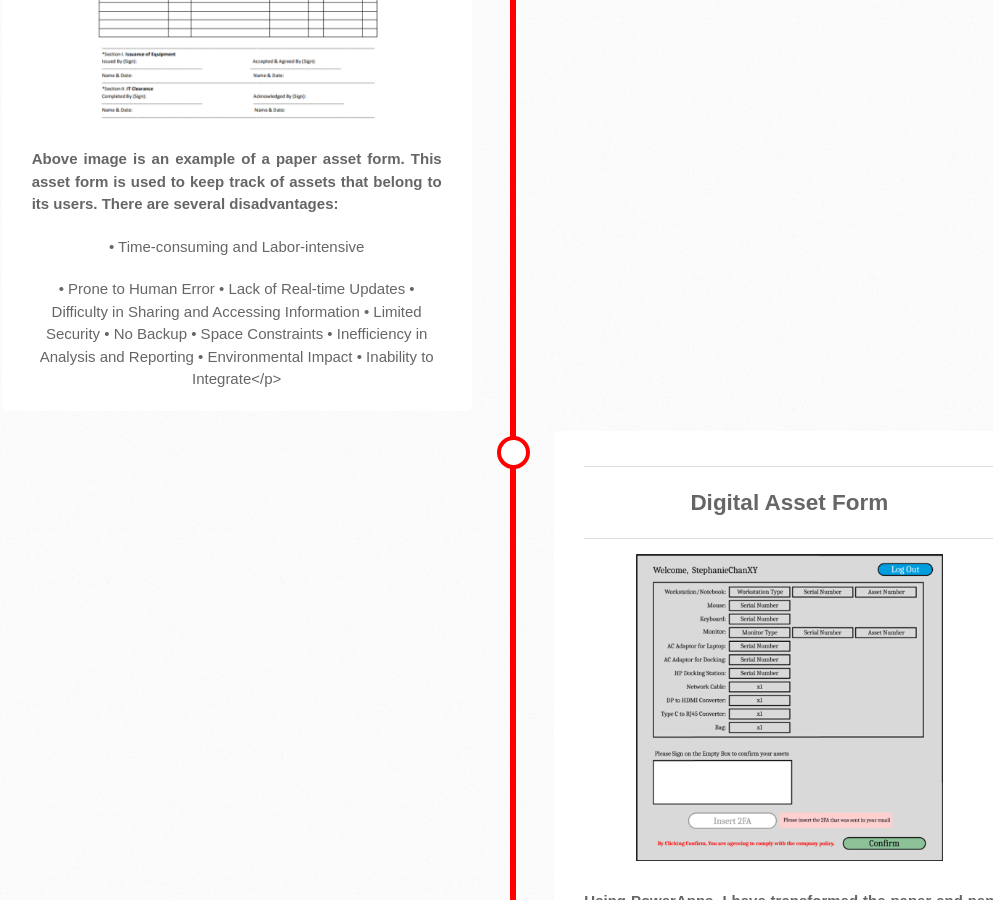
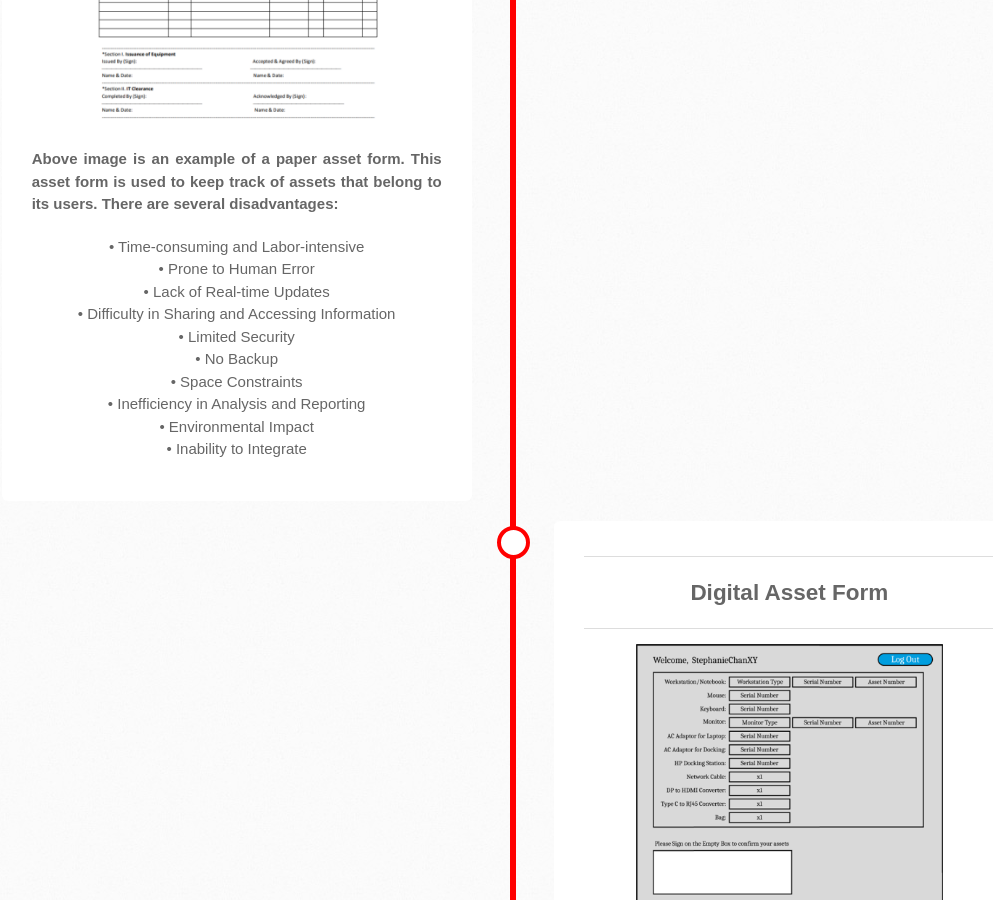
Before and after one commit to xianyichan/stephaniechan.github.io, a Jekyll site: the page built from project02.md, in a window 1280 px wide and 900 px high, scrolled down 619 px. Shown: the whole window, without its empty margins (127-1120 px from the left). Built offline with Jekyll 4.4.1, drawn with Linux system fonts in a browser that asks for light colours; our own code applies the rules of GitHub Pages for plain Markdown files; the repository's description, which GitHub fills in, is left out.

Commit message:
Update project02.md

```diff
--- a/project02.md
+++ b/project02.md
@@ -54,16 +54,16 @@
       <hr>
       <img src="./assets/images/PhysicalAsset.png" alt="Image 1" width="75%" height="auto">
       <p style="font-weight: bolder; text-align:justify"><br>Above image is an example of a paper asset form. This asset form is used to keep track of assets that belong to its users. There are several disadvantages:</p>
-      <p style="text-align:leaft">• Time-consuming and Labor-intensive</p>
-• Prone to Human Error
-• Lack of Real-time Updates
-• Difficulty in Sharing and Accessing Information
-• Limited Security
-• No Backup
-• Space Constraints
-• Inefficiency in Analysis and Reporting
-• Environmental Impact
-• Inability to Integrate</p>
+      <p style="text-align:leaft">• Time-consuming and Labor-intensive<br>
+      • Prone to Human Error<br>
+      • Lack of Real-time Updates<br>
+      • Difficulty in Sharing and Accessing Information<br>
+      • Limited Security<br>
+      • No Backup<br>
+      • Space Constraints<br>
+      • Inefficiency in Analysis and Reporting<br>
+      • Environmental Impact<br>
+      • Inability to Integrate</p>
     </div>
   </div>
   <div class="container right" style="left: 29.4%;">
```
